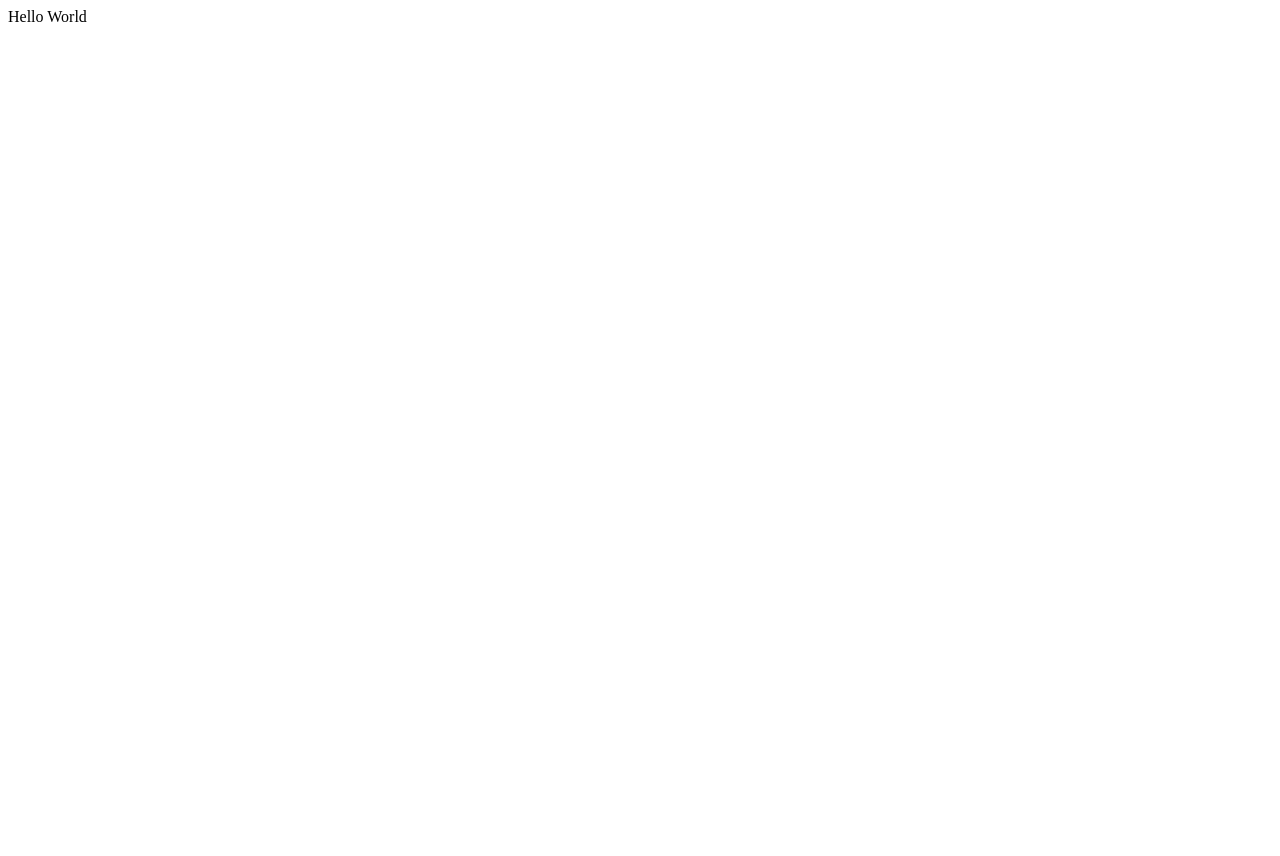
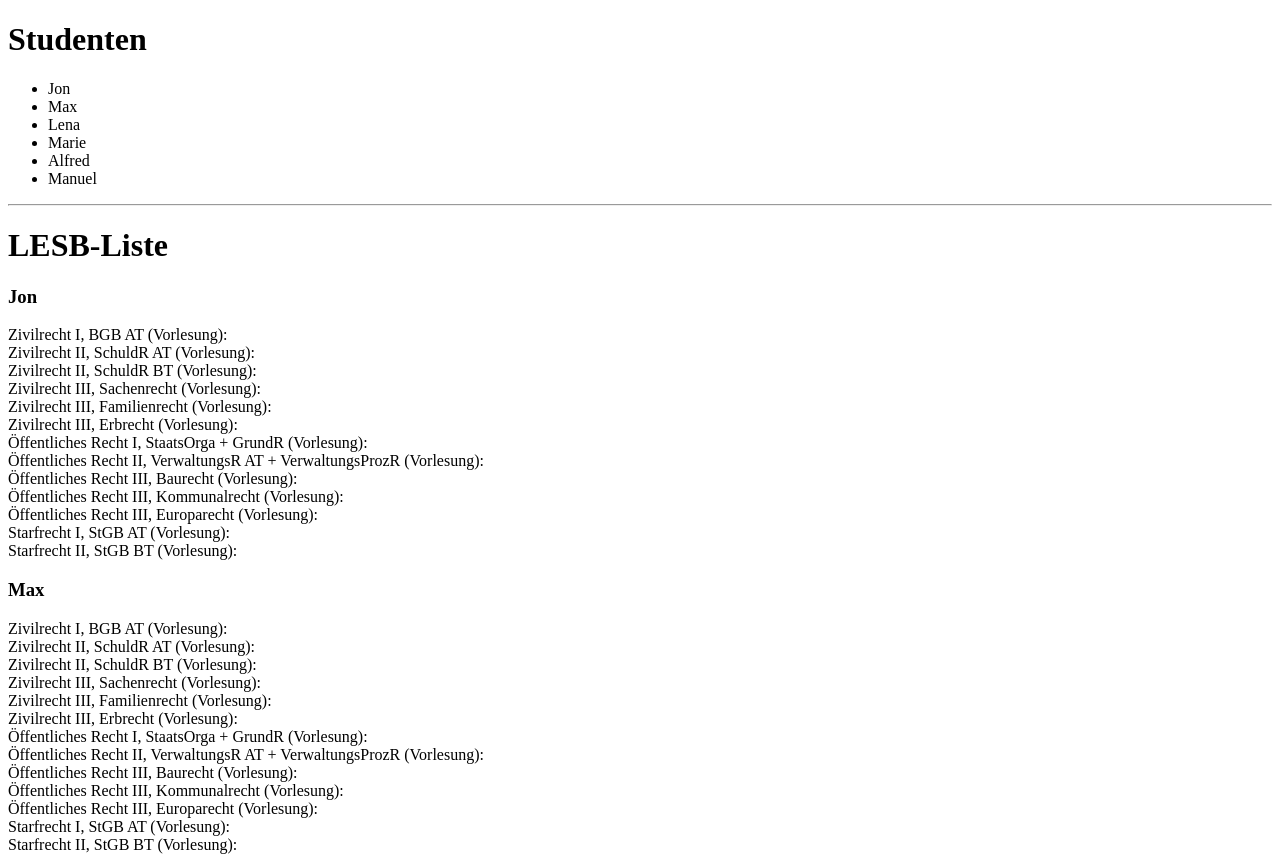
Before and after one commit to danielhoegel/dfs-verwaltung, a React (Create React App) app: page / in a window 1280 px wide. Shown: the top 856 px of the page. Before the commit the page ends 800 px from the top, so only its background shows below. Built offline with nearby package versions, Linux system fonts and the light colour scheme.

Commit message:
Basic StudentenListe + LESBListe

```diff
--- a/src/App.js
+++ b/src/App.js
@@ -1,10 +1,15 @@
 import React, { Component } from 'react';
+
+import StudentenListe from './routes/studenten/StudentenListe';
+import LESBListe from './routes/lesb/LESBListe';
 
 class App extends Component {
   render() {
     return (
       <div>
-        Hello World
+        <StudentenListe />
+        <hr />
+        <LESBListe />
       </div>
     );
   }
--- a/src/data/faecher.js
+++ b/src/data/faecher.js
@@ -1,4 +1,4 @@
-export default faecher = [
+export default [
     { id: 0, name: 'Zivilrecht I', semester: 1 },
     { id: 1, name: 'Zivilrecht II', semester: 2 },
     { id: 2, name: 'Zivilrecht III', semester: 3 },
--- a/src/data/noten.js
+++ b/src/data/noten.js
@@ -1,8 +1,9 @@
-export default studenten = [
-    { id: 0, name: 'Jon' },
-    { id: 1, name: 'Max' },
-    { id: 2, name: 'Lena' },
-    { id: 3, name: 'Marie' },
-    { id: 4, name: 'Alfred' },
-    { id: 5, name: 'Manuel' }
+export default [
+    { id: 0, studentID: 0, veranstaltungID: 0, punkte: 3, versuch: 1 },
+    { id: 0, studentID: 0, veranstaltungID: 0, punkte: 7, versuch: 2 },
+    { id: 0, studentID: 0, veranstaltungID: 2, punkte: 8, versuch: 1 },
+    { id: 0, studentID: 0, veranstaltungID: 4, punkte: 11, versuch: 1 },
+    { id: 0, studentID: 0, veranstaltungID: 6, punkte: 9, versuch: 1 },
+    { id: 0, studentID: 0, veranstaltungID: 8, punkte: 6, versuch: 1 },
+    { id: 0, studentID: 0, veranstaltungID: 9, punkte: 7, versuch: 1 },
 ];
--- a/src/data/studenten.js
+++ b/src/data/studenten.js
@@ -1,4 +1,4 @@
-export default studenten = [
+export default [
     { id: 0, name: 'Jon' },
     { id: 1, name: 'Max' },
     { id: 2, name: 'Lena' },
--- a/src/data/veranstaltungen.js
+++ b/src/data/veranstaltungen.js
@@ -3,30 +3,30 @@ export const VERANSTALTUNG_TYPEN = {
     ag: 'Arbeitsgemeinschaft'
 };
 
-export default veranstaltungen = [
+export default [
     { id: 0, fachID: 0, name: 'BGB AT', typ: VERANSTALTUNG_TYPEN.vorlesung },
     { id: 1, fachID: 0, name: 'BGB AT', typ: VERANSTALTUNG_TYPEN.ag },
-    { id: 0, fachID: 1, name: 'SchuldR AT', typ: VERANSTALTUNG_TYPEN.vorlesung },
-    { id: 1, fachID: 1, name: 'SchuldR AT', typ: VERANSTALTUNG_TYPEN.ag },
-    { id: 0, fachID: 1, name: 'SchuldR BT', typ: VERANSTALTUNG_TYPEN.vorlesung },
-    { id: 1, fachID: 1, name: 'SchuldR BT', typ: VERANSTALTUNG_TYPEN.ag },
-    { id: 0, fachID: 2, name: 'Sachenrecht', typ: VERANSTALTUNG_TYPEN.vorlesung },
-    { id: 1, fachID: 2, name: 'Sachenrecht', typ: VERANSTALTUNG_TYPEN.ag },
-    { id: 0, fachID: 2, name: 'Familienrecht', typ: VERANSTALTUNG_TYPEN.vorlesung },
-    { id: 0, fachID: 2, name: 'Erbrecht', typ: VERANSTALTUNG_TYPEN.vorlesung },
-    { id: 1, fachID: 2, name: 'FamR + ErbR', typ: VERANSTALTUNG_TYPEN.ag },
+    { id: 2, fachID: 1, name: 'SchuldR AT', typ: VERANSTALTUNG_TYPEN.vorlesung },
+    { id: 3, fachID: 1, name: 'SchuldR AT', typ: VERANSTALTUNG_TYPEN.ag },
+    { id: 4, fachID: 1, name: 'SchuldR BT', typ: VERANSTALTUNG_TYPEN.vorlesung },
+    { id: 5, fachID: 1, name: 'SchuldR BT', typ: VERANSTALTUNG_TYPEN.ag },
+    { id: 6, fachID: 2, name: 'Sachenrecht', typ: VERANSTALTUNG_TYPEN.vorlesung },
+    { id: 7, fachID: 2, name: 'Sachenrecht', typ: VERANSTALTUNG_TYPEN.ag },
+    { id: 8, fachID: 2, name: 'Familienrecht', typ: VERANSTALTUNG_TYPEN.vorlesung },
+    { id: 9, fachID: 2, name: 'Erbrecht', typ: VERANSTALTUNG_TYPEN.vorlesung },
+    { id: 10, fachID: 2, name: 'FamR + ErbR', typ: VERANSTALTUNG_TYPEN.ag },
 
-    { id: 4, fachID: 3, name: 'StaatsOrga + GrundR', typ: VERANSTALTUNG_TYPEN.vorlesung },
-    { id: 5, fachID: 3, name: 'StaatsOrga + GrundR', typ: VERANSTALTUNG_TYPEN.ag },
-    { id: 4, fachID: 4, name: 'VerwaltungsR AT + VerwaltungsProzR', typ: VERANSTALTUNG_TYPEN.vorlesung },
-    { id: 5, fachID: 4, name: 'VerwaltungsR AT + VerwaltungsProzR', typ: VERANSTALTUNG_TYPEN.ag },
-    { id: 4, fachID: 5, name: 'Baurecht', typ: VERANSTALTUNG_TYPEN.vorlesung },
-    { id: 4, fachID: 5, name: 'Kommunalrecht', typ: VERANSTALTUNG_TYPEN.vorlesung },
-    { id: 4, fachID: 5, name: 'Europarecht', typ: VERANSTALTUNG_TYPEN.vorlesung },
-    { id: 5, fachID: 5, name: 'Baurecht + Kommunalrecht', typ: VERANSTALTUNG_TYPEN.ag },
+    { id: 11, fachID: 3, name: 'StaatsOrga + GrundR', typ: VERANSTALTUNG_TYPEN.vorlesung },
+    { id: 12, fachID: 3, name: 'StaatsOrga + GrundR', typ: VERANSTALTUNG_TYPEN.ag },
+    { id: 13, fachID: 4, name: 'VerwaltungsR AT + VerwaltungsProzR', typ: VERANSTALTUNG_TYPEN.vorlesung },
+    { id: 14, fachID: 4, name: 'VerwaltungsR AT + VerwaltungsProzR', typ: VERANSTALTUNG_TYPEN.ag },
+    { id: 15, fachID: 5, name: 'Baurecht', typ: VERANSTALTUNG_TYPEN.vorlesung },
+    { id: 16, fachID: 5, name: 'Kommunalrecht', typ: VERANSTALTUNG_TYPEN.vorlesung },
+    { id: 17, fachID: 5, name: 'Europarecht', typ: VERANSTALTUNG_TYPEN.vorlesung },
+    { id: 18, fachID: 5, name: 'Baurecht + Kommunalrecht', typ: VERANSTALTUNG_TYPEN.ag },
 
-    { id: 2, fachID: 6, name: 'StGB AT', typ: VERANSTALTUNG_TYPEN.vorlesung },
-    { id: 3, fachID: 6, name: 'StGB AT', typ: VERANSTALTUNG_TYPEN.ag },
-    { id: 2, fachID: 7, name: 'StGB BT', typ: VERANSTALTUNG_TYPEN.vorlesung },
-    { id: 3, fachID: 7, name: 'StGB BT', typ: VERANSTALTUNG_TYPEN.ag },
+    { id: 19, fachID: 6, name: 'StGB AT', typ: VERANSTALTUNG_TYPEN.vorlesung },
+    { id: 20, fachID: 6, name: 'StGB AT', typ: VERANSTALTUNG_TYPEN.ag },
+    { id: 21, fachID: 7, name: 'StGB BT', typ: VERANSTALTUNG_TYPEN.vorlesung },
+    { id: 22, fachID: 7, name: 'StGB BT', typ: VERANSTALTUNG_TYPEN.ag },
 ];
--- /dev/null
+++ b/src/routes/lesb/LESBListe.jsx
@@ -0,0 +1,49 @@
+import React, { Component } from 'react';
+
+import studentenData from '../../data/studenten';
+import veranstaltungenData from '../../data/veranstaltungen';
+import faecherData from '../../data/faecher';
+import notenData from '../../data/noten';
+
+class StudentenListe extends Component {
+  state = {
+    studenten: studentenData,
+    veranstaltungen: veranstaltungenData,
+    faecher: faecherData,
+    noten: notenData,
+  }
+
+  render() {
+    return (
+      <div>
+        <h1>LESB-Liste</h1>
+        <div className='studenten'>
+          {this.state.studenten.map(student => (
+            <div className='student' key={student.id}>
+              <div className='student__header'>
+                <h3>{student.name}</h3>
+              </div>
+              <div className='student__faecher'>
+                {this.state.faecher.map(fach => {
+                  const veranstaltungen = this.state.veranstaltungen.filter(veranstaltung =>
+                    veranstaltung.fachID === fach.id && veranstaltung.typ === 'Vorlesung');
+                  return veranstaltungen.map(veranstaltung => {
+                    const note = this.state.noten.filter(n =>
+                      n.studentID === student.id && n.veranstaltungID == veranstaltungen.id);
+                    return (
+                      <div className='student__fach' key={`${fach.id}_${veranstaltung.id}`}>
+                        {fach.name}, {veranstaltung.name} ({veranstaltung.typ}): {note.punkte}
+                      </div>
+                    );
+                  })
+                })}
+              </div>
+            </div>
+          ))}
+        </div>
+      </div>
+    );
+  }
+}
+
+export default StudentenListe;
--- /dev/null
+++ b/src/routes/studenten/StudentenListe.jsx
@@ -0,0 +1,24 @@
+import React, { Component } from 'react';
+
+import studentenData from '../../data/studenten';
+
+class StudentenListe extends Component {
+    state = {
+        studenten: studentenData
+    }
+
+    render() {
+        return (
+            <div>
+                <h1>Studenten</h1>
+                <ul>
+                    {this.state.studenten.map(student =>
+                        <li key={student.id}>{student.name}</li>
+                    )}
+                </ul>
+            </div>
+        );
+    }
+}
+
+export default StudentenListe;
```
